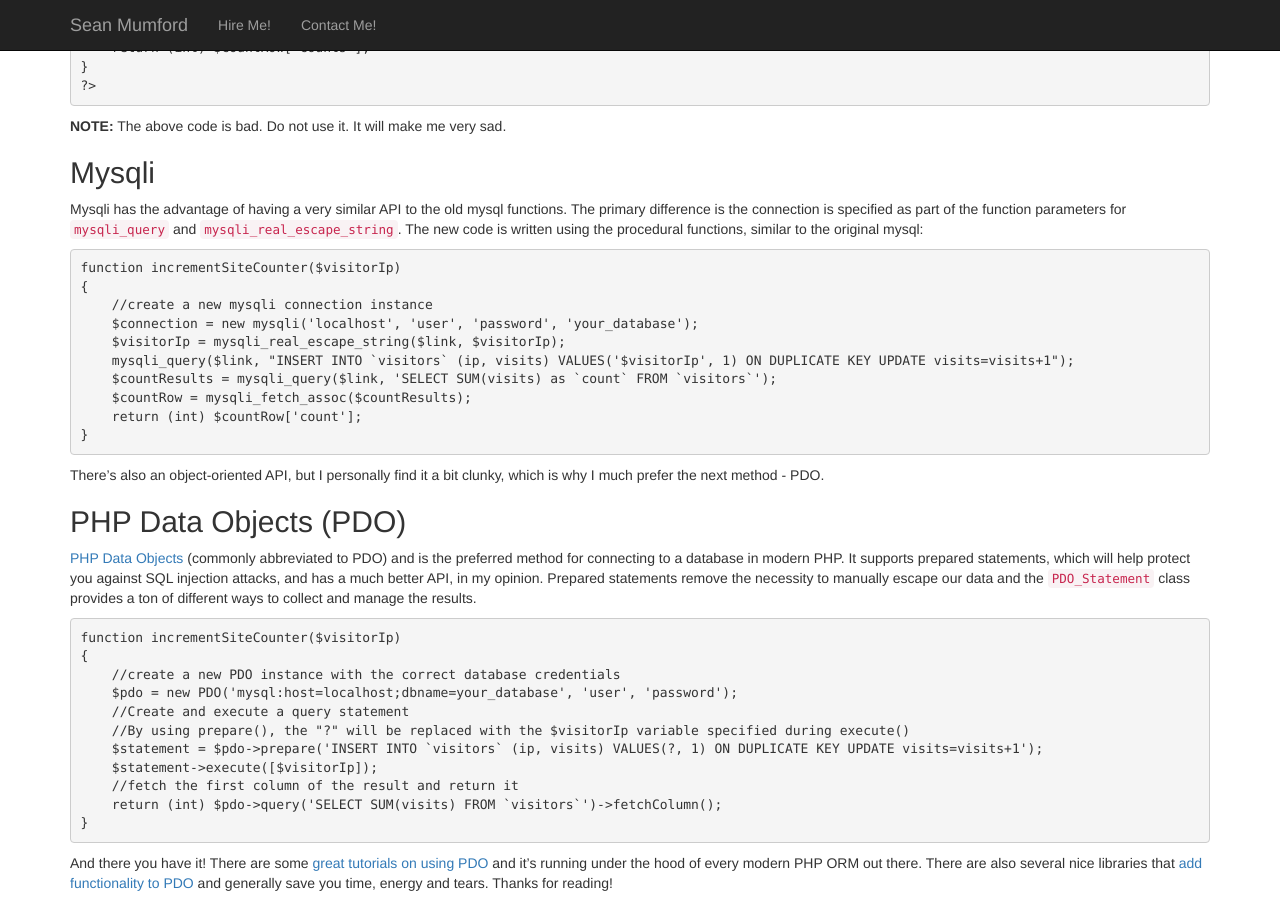
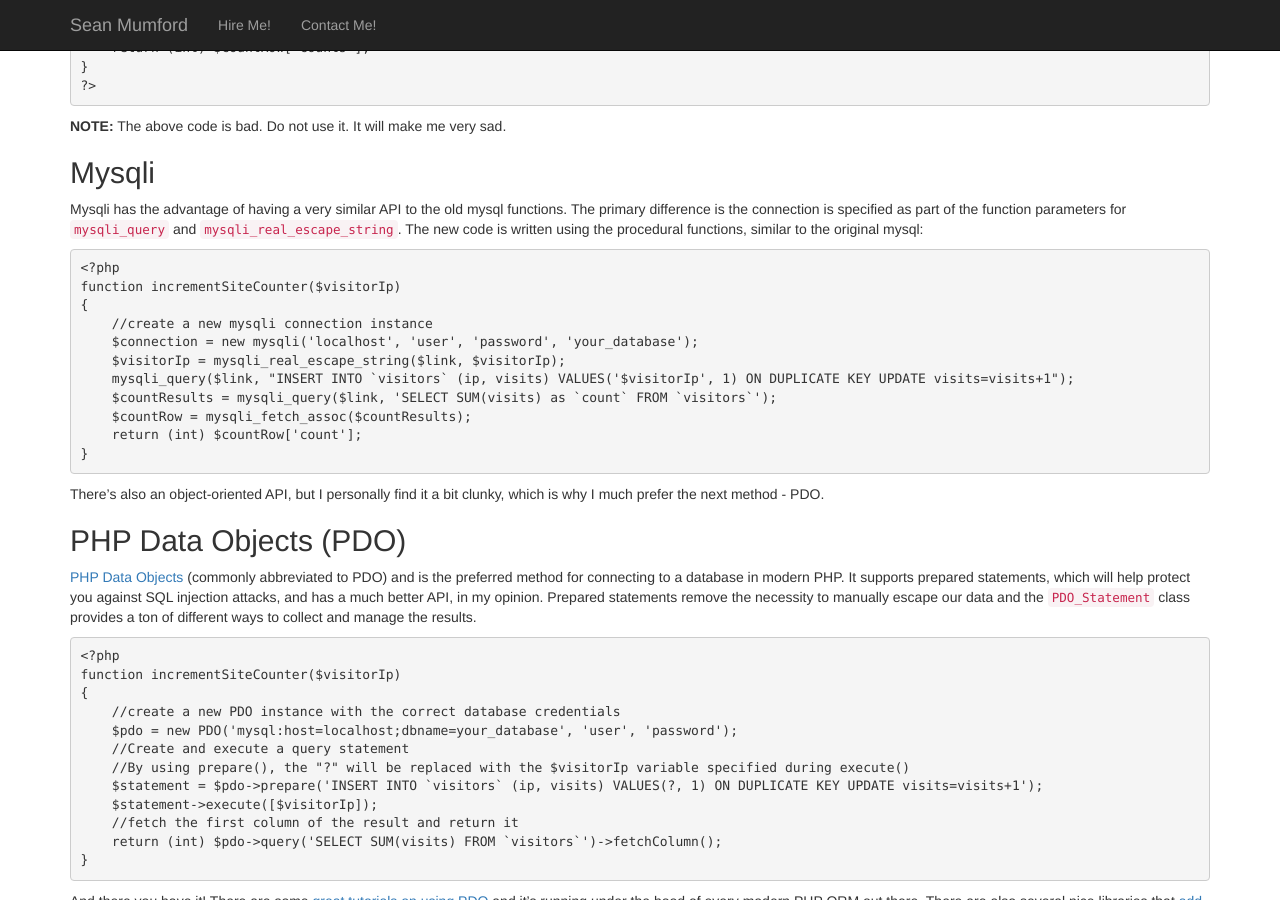
Before and after one commit to thepsion5/thepsion5.github.io, a Jekyll site: the page built from _posts/2016-04-24-how-to-avoid-and-or-replace-the-mysql-functions.markdown, in a window 1280 px wide and 900 px high, scrolled down 482 px. Built offline with Jekyll 4.4.1, drawn with Linux system fonts in a browser that asks for light colours.

Commit message:
attempting to get code highlighting to function correctly

```diff
--- a/_config.yml
+++ b/_config.yml
@@ -12,6 +12,8 @@
 # Build settings
 markdown: kramdown
 
+highlighter: pygments
+
 # Serve settings
 hostname: 0.0.0.0
 port: 4000
--- a/_posts/2016-04-24-how-to-avoid-and-or-replace-the-mysql-functions.markdown
+++ b/_posts/2016-04-24-how-to-avoid-and-or-replace-the-mysql-functions.markdown
@@ -50,6 +50,7 @@
 original mysql:
 
 {% highlight php %}
+<?php
 function incrementSiteCounter($visitorIp)
 {
     //create a new mysqli connection instance
@@ -76,6 +77,7 @@
 to collect and manage the results.
 
 {% highlight php %}
+<?php
 function incrementSiteCounter($visitorIp)
 {
     //create a new PDO instance with the correct database credentials
```
